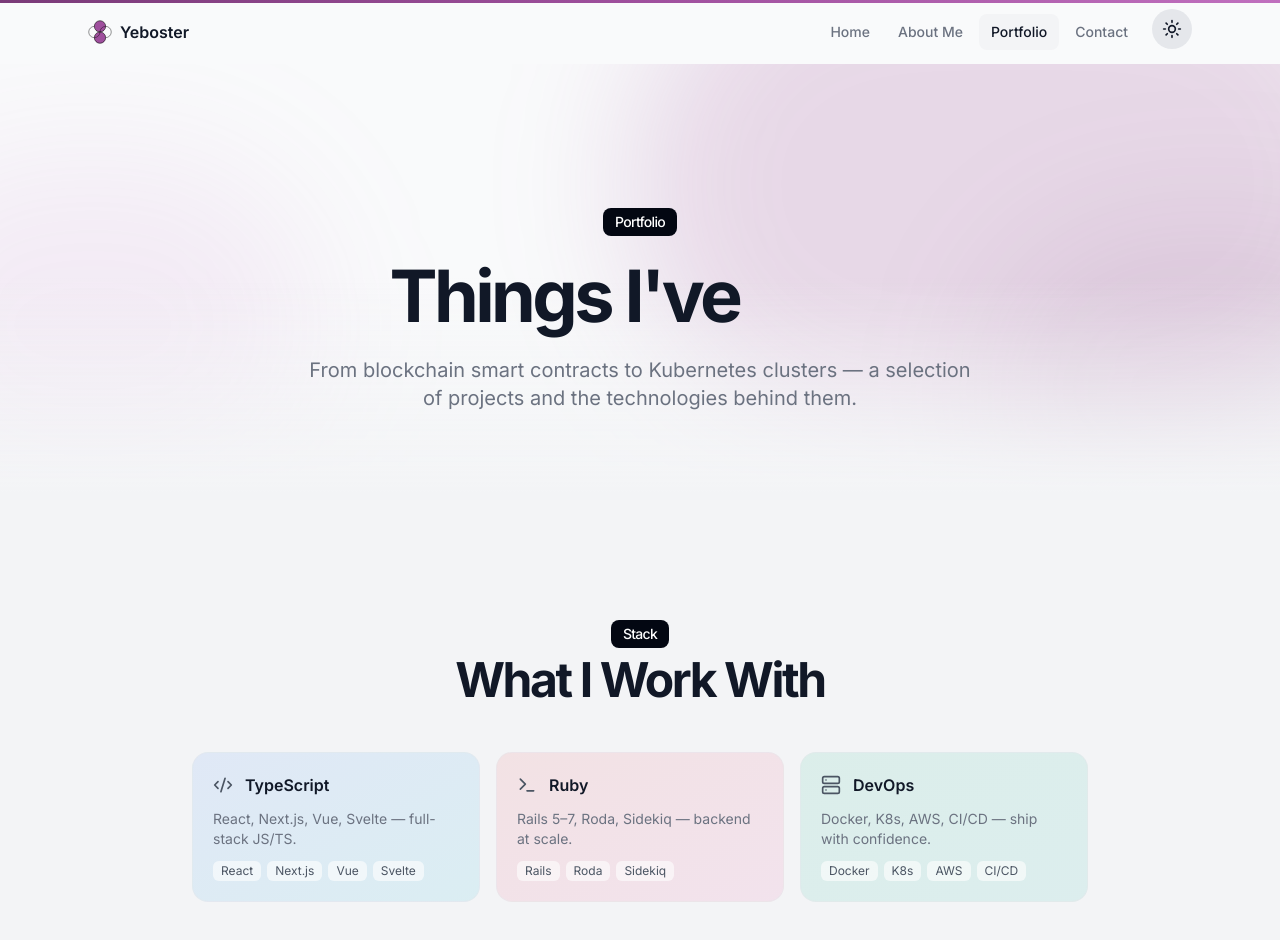
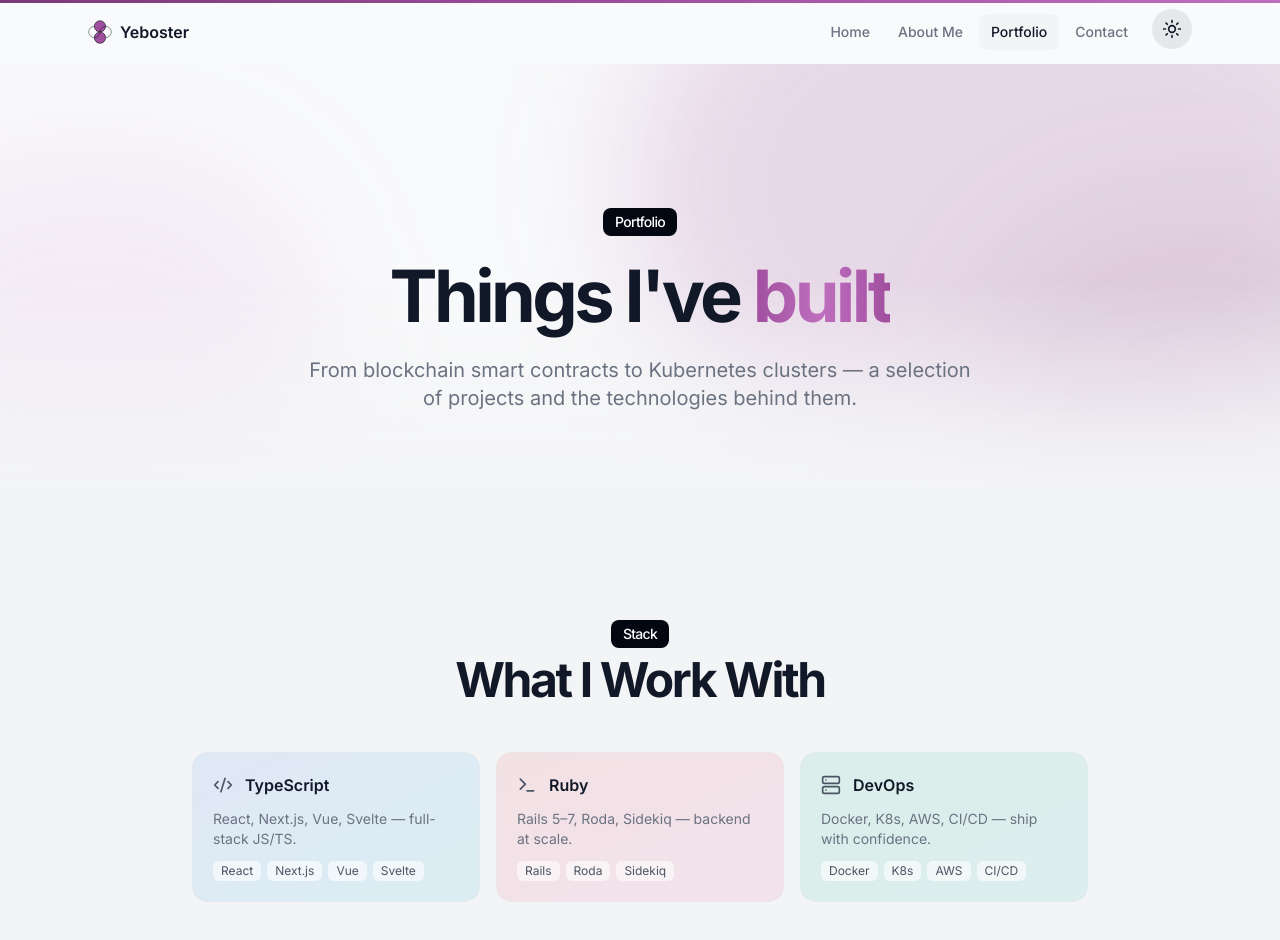
Before and after one commit to yeboster/landing, a Next.js app: page /portfolio in a window 1280 px wide. Shown: the top 940 px of the page. Built offline with nearby package versions, Linux system fonts and the light colour scheme.

Commit message:
fix: clear blur filter after SplitText entrance (gradient text invisible in Chrome)

```diff
--- a/src/components/split-text.tsx
+++ b/src/components/split-text.tsx
@@ -26,6 +26,9 @@ const itemVariants: Variants = {
     opacity: 1,
     y: 0,
     filter: 'blur(0px)',
+    // Clear the filter after the entrance: a live `filter` on children of a
+    // `background-clip: text` parent kills the gradient text paint in Chrome.
+    transitionEnd: { filter: 'none' },
     transition: { duration: 0.55, ease: [0.25, 0.46, 0.45, 0.94] },
   },
 }
```
